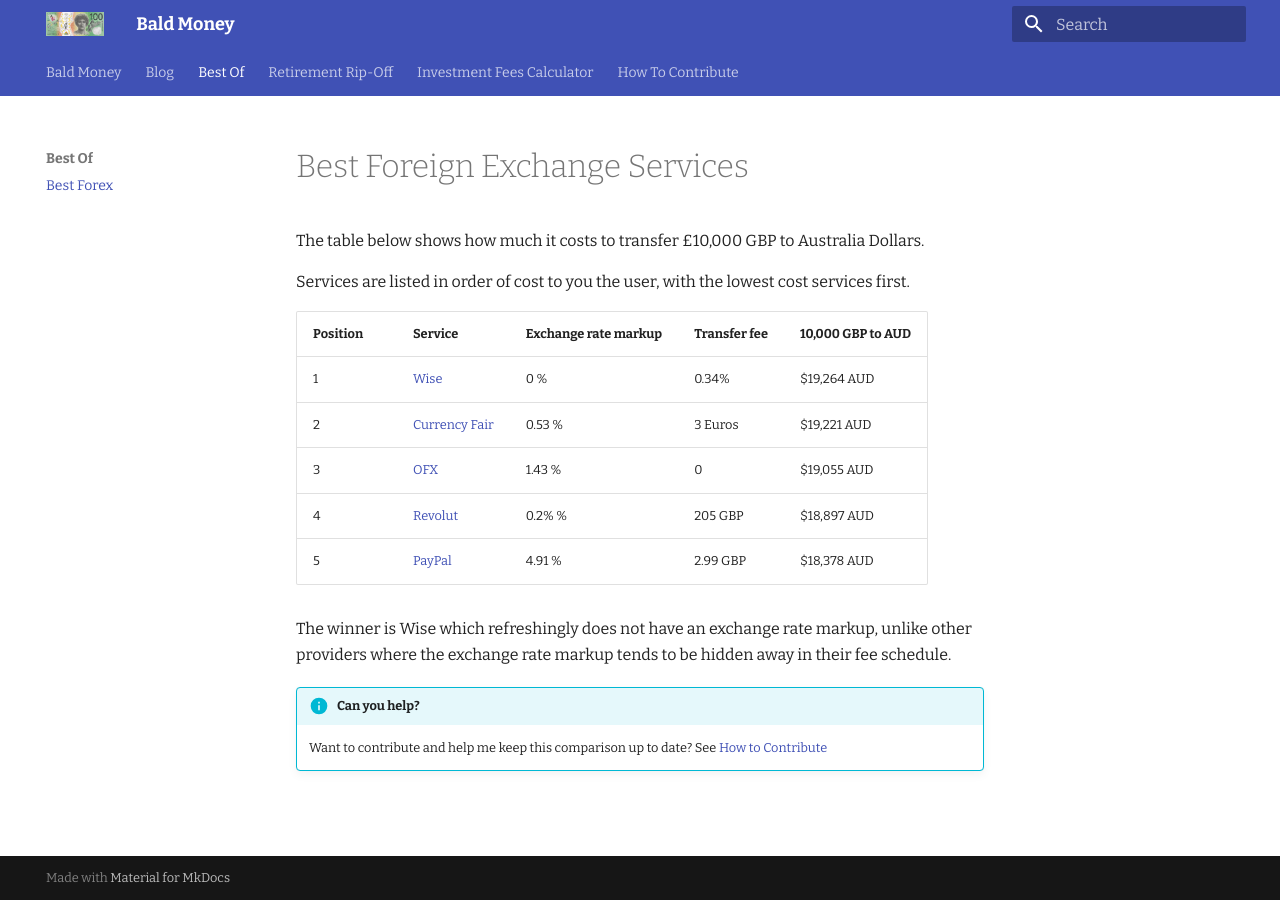
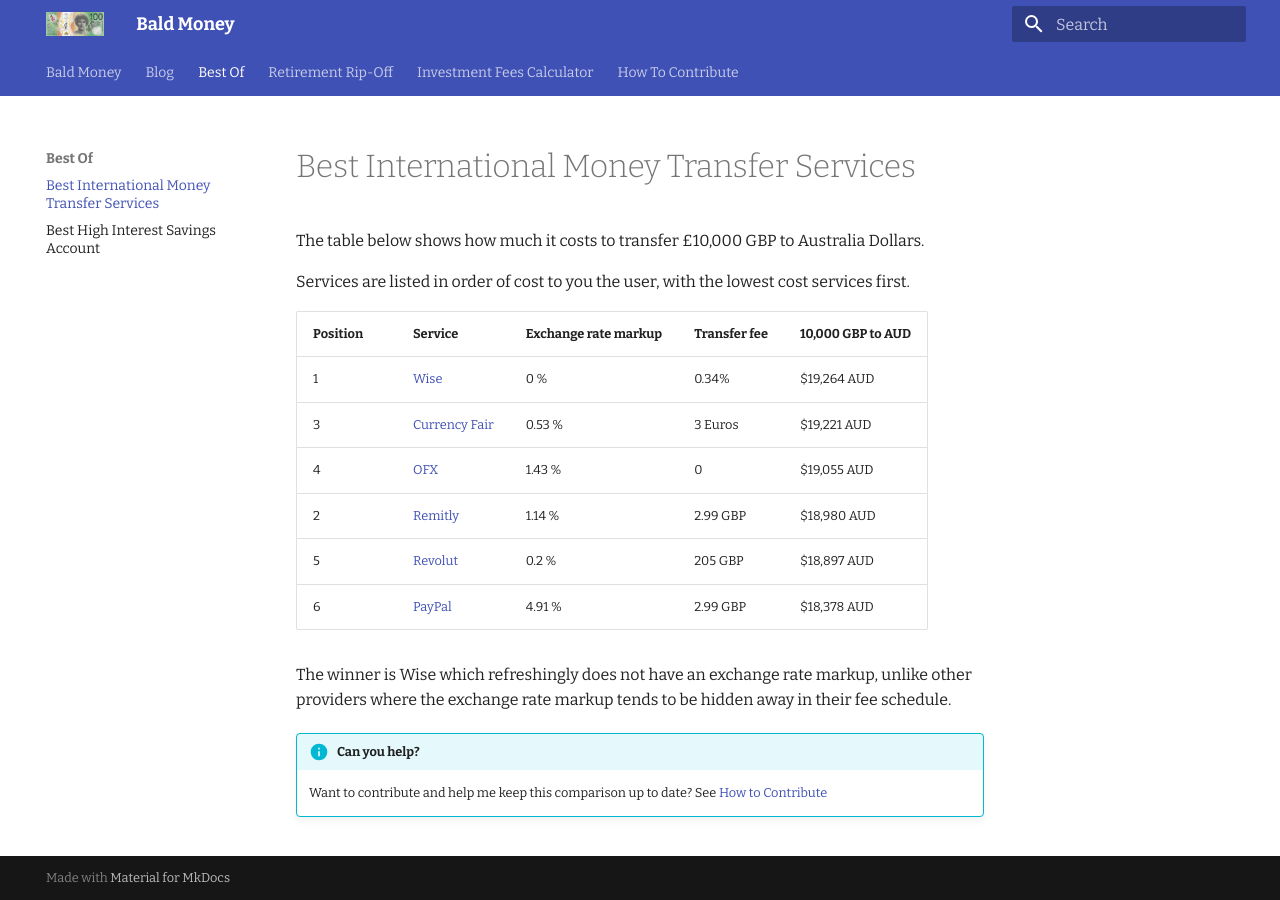
Before and after one commit to peterbarber/baldmoney.github.io, an MkDocs documentation site: the page built from docs/best-of/best-forex.md, in a window 1280 px wide. Built offline with MkDocs 1.6.1 and Material for MkDocs 9.7.7, drawn with Linux system fonts in a browser that asks for light colours.

Commit message:
best savings account added

```diff
--- a/docs/best-forex.md
+++ b/docs/best-of/best-forex.md
@@ -1,9 +1,9 @@
 ---
-title: "Best Foreign Exchange Services"
-date: 2014-10-04
+title: "Best International Money Transfer Services"
+date: 2024-10-06
 ---
 
-# Best Foreign Exchange Services
+# Best International Money Transfer Services
 
 The table below shows how much it costs to transfer £10,000 GBP to Australia Dollars.
 
@@ -12,10 +12,11 @@
 | Position | Service                                       | Exchange rate markup | Transfer fee | 10,000 GBP to AUD |
 |----------|-----------------------------------------------|----------------------|--------------|-------------------|
 | 1        | [Wise](http://wise.com)                       | 0 %                  | 0.34%        | $19,264 AUD       |
-| 2        | [Currency Fair](https://www.currencyfair.com) | 0.53 %               | 3 Euros      | $19,221 AUD       |
-| 3        | [OFX](https://www.ofx.com)                    | 1.43 %               | 0            | $19,055 AUD       |
-| 4        | [Revolut](https://www.revolut.com/)           | 0.2% %               | 205 GBP      | $18,897 AUD       |
-| 5        | [PayPal](https://www.paypal.com/)             | 4.91 %               | 2.99 GBP     | $18,378 AUD       |
+| 3        | [Currency Fair](https://www.currencyfair.com) | 0.53 %               | 3 Euros      | $19,221 AUD       |
+| 4        | [OFX](https://www.ofx.com)                    | 1.43 %               | 0            | $19,055 AUD       |
+| 2        | [Remitly](https://www.remitly.com/)           | 1.14 %               | 2.99 GBP     | $18,980 AUD       |
+| 5        | [Revolut](https://www.revolut.com/)           | 0.2 %                | 205 GBP      | $18,897 AUD       |
+| 6        | [PayPal](https://www.paypal.com/)             | 4.91 %               | 2.99 GBP     | $18,378 AUD       |
 
 The winner is Wise which refreshingly does not have an exchange rate markup, unlike other providers where the
 exchange rate markup tends to be hidden away in their fee schedule.
--- a/mkdocs.yml
+++ b/mkdocs.yml
@@ -14,7 +14,8 @@
   - Blog:
       - blog/index.md
   - Best Of:
-    - Best Forex: best-forex.md
+    - Best International Money Transfer Services: best-of/best-forex.md
+    - Best High Interest Savings Account: best-of/savings-account.md
   - Retirement Rip-Off:
     - Are You Being Screwed By Your Retirement Fund?: screwed-by-superfund.md
     - Best Super/Retirement Fund (Australia): best-super-fund.md
@@ -31,6 +32,10 @@
   - pymdownx.emoji:
       emoji_index: !!python/name:material.extensions.emoji.twemoji
       emoji_generator: !!python/name:material.extensions.emoji.to_svg
+extra:
+  analytics:
+    provider: google
+    property: G-JS1TPL3F0D
 
 plugins:
   - blog:
```
Also changed, not shown: docs/best-of/savings-account.md (added, +18 -0 lines), docs/best-super-fund.md (+1 -1 lines), docs/index.md (+2 -2 lines).
